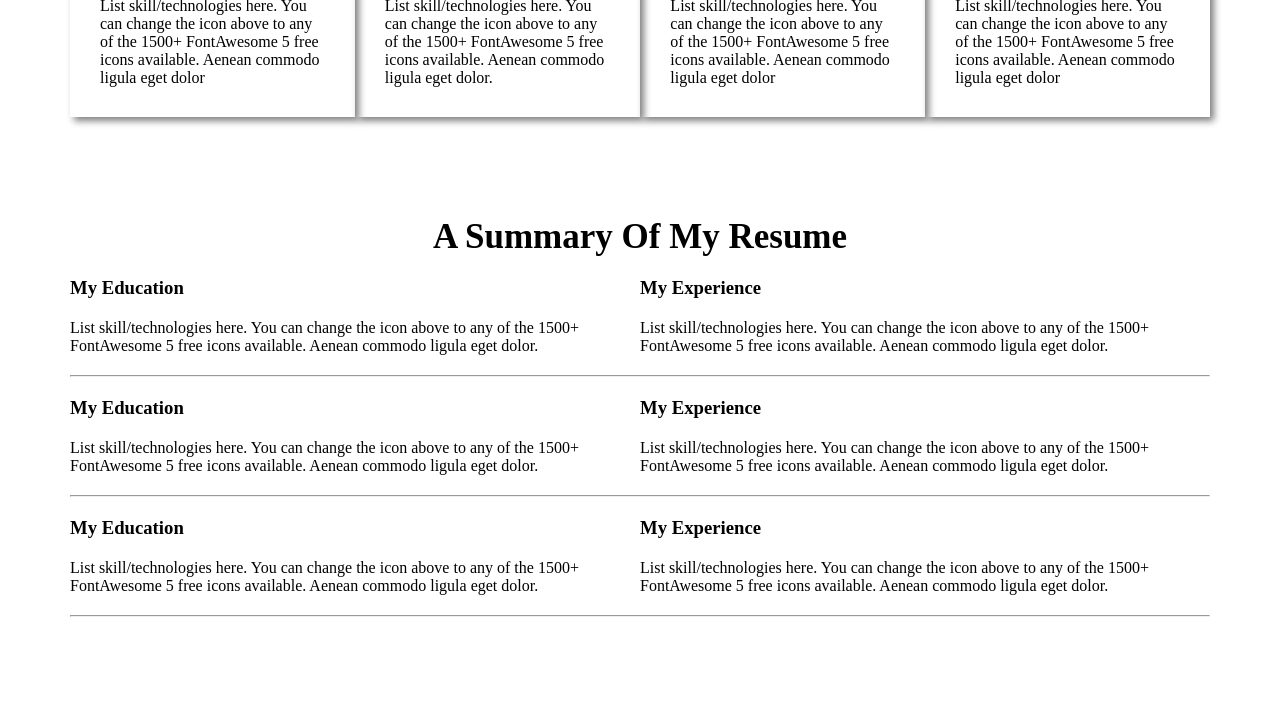
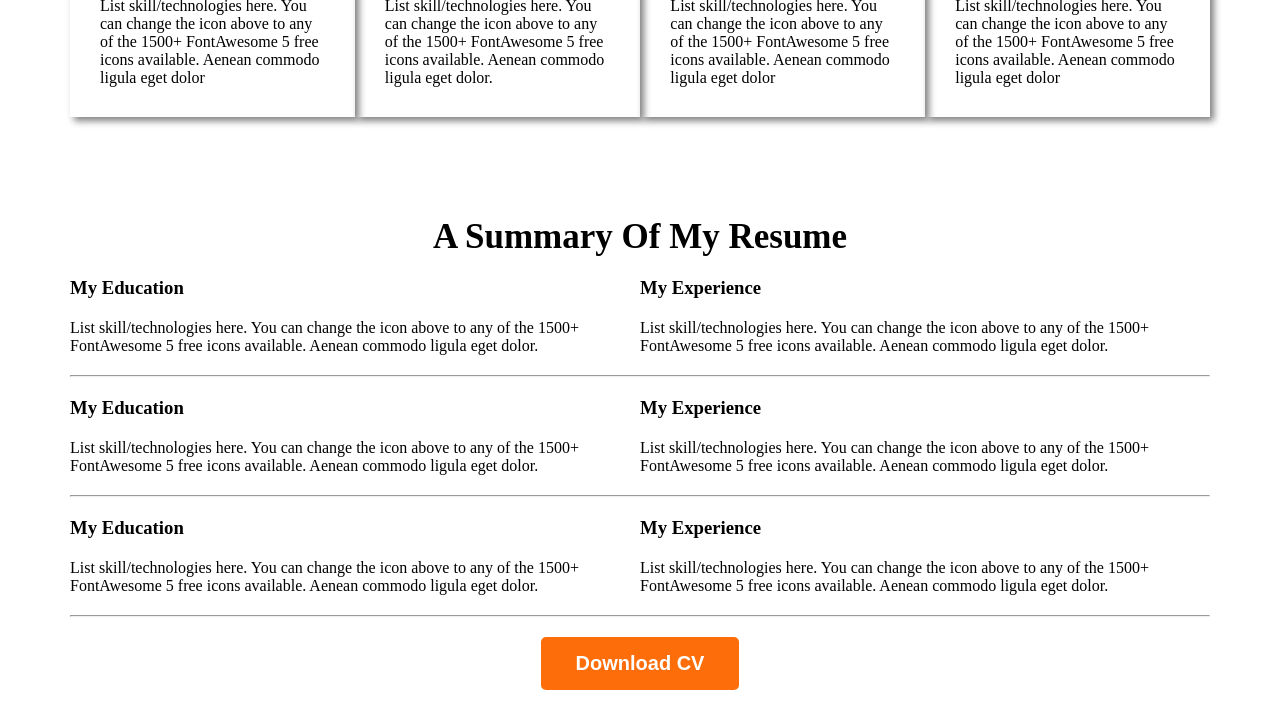
Before and after one commit to ZahidTurjo/developer-portfolio, a plain HTML site: page index.html in a window 1280 px wide. Shown: the part 1662-2372 px from the top of the page. Before the commit the page ends 2279 px from the top, so only its background shows below. Drawn offline with Linux system fonts and the light colour scheme.

Commit message:
finish the resume section

```diff
--- a/index.html
+++ b/index.html
@@ -169,7 +169,14 @@
     </div>
 </div>
 <hr>
+<div class="btn-cv">
+
+
+<button   class="btn-primary">Download CV</button>
+</div>
 </main>
+
+
 <footer>
 
 </footer>
--- a/styles/style.css
+++ b/styles/style.css
@@ -134,3 +134,7 @@ main{
     margin-bottom: 20px;
 
 }
+.btn-cv{
+    text-align: center;
+    margin:20px;
+}
```
